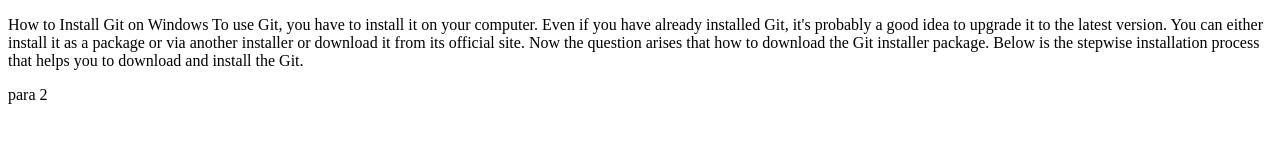
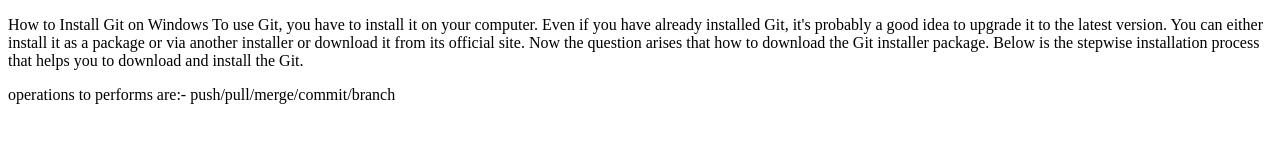
Before and after one commit to SunitSulip/Operations, a plain HTML site: page index.html in a window 1280 px wide. Drawn offline with Linux system fonts and the light colour scheme.

Commit message:
added some operations in 2nd paragraph

```diff
--- a/index.html
+++ b/index.html
@@ -11,6 +11,7 @@
 Now the question arises that how to download the Git installer package. Below is the stepwise installation process that helps you to download and install the Git.
 
 </p>
-<p>para 2</p>
+<p>operations to performs are:-
+push/pull/merge/commit/branch</p>
 </body>
 </html>
```
